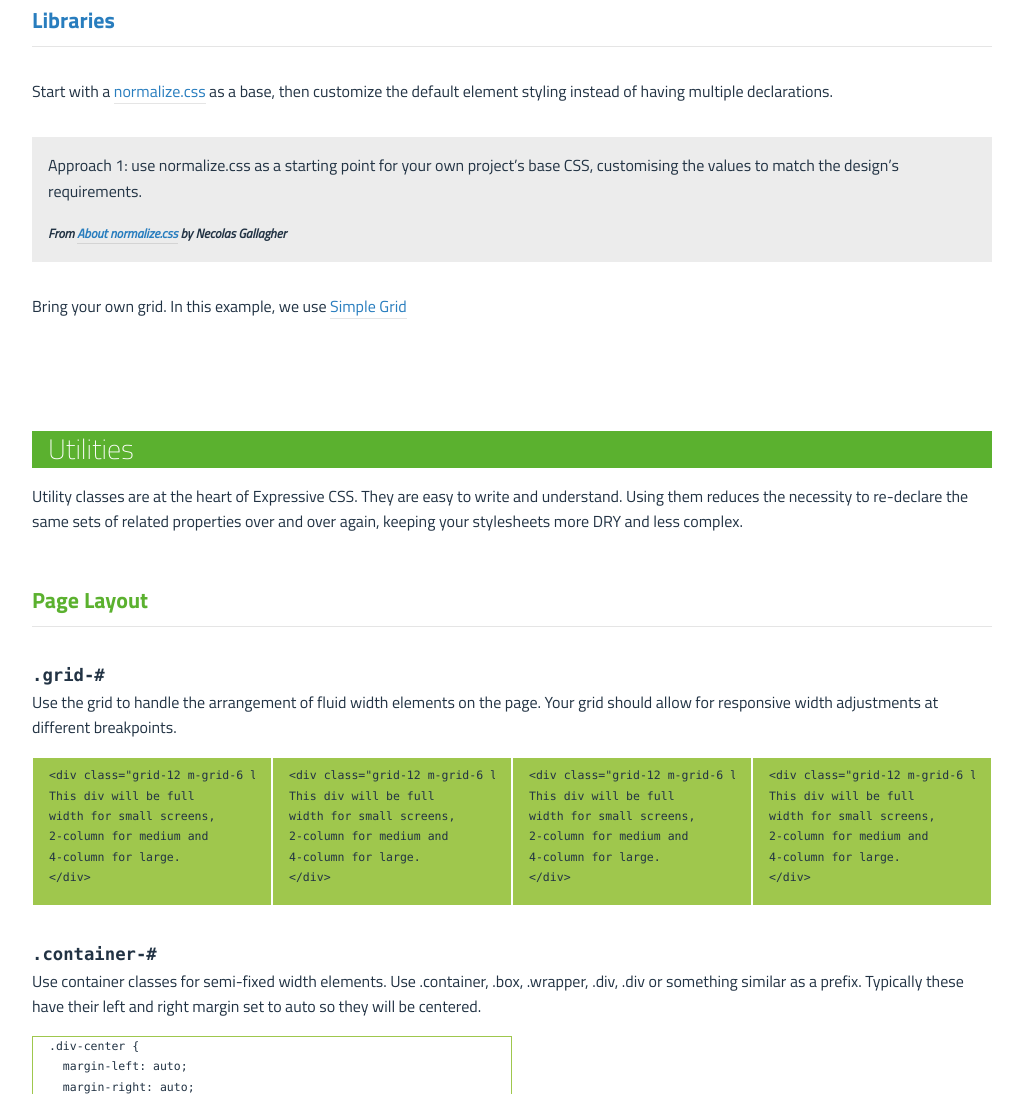
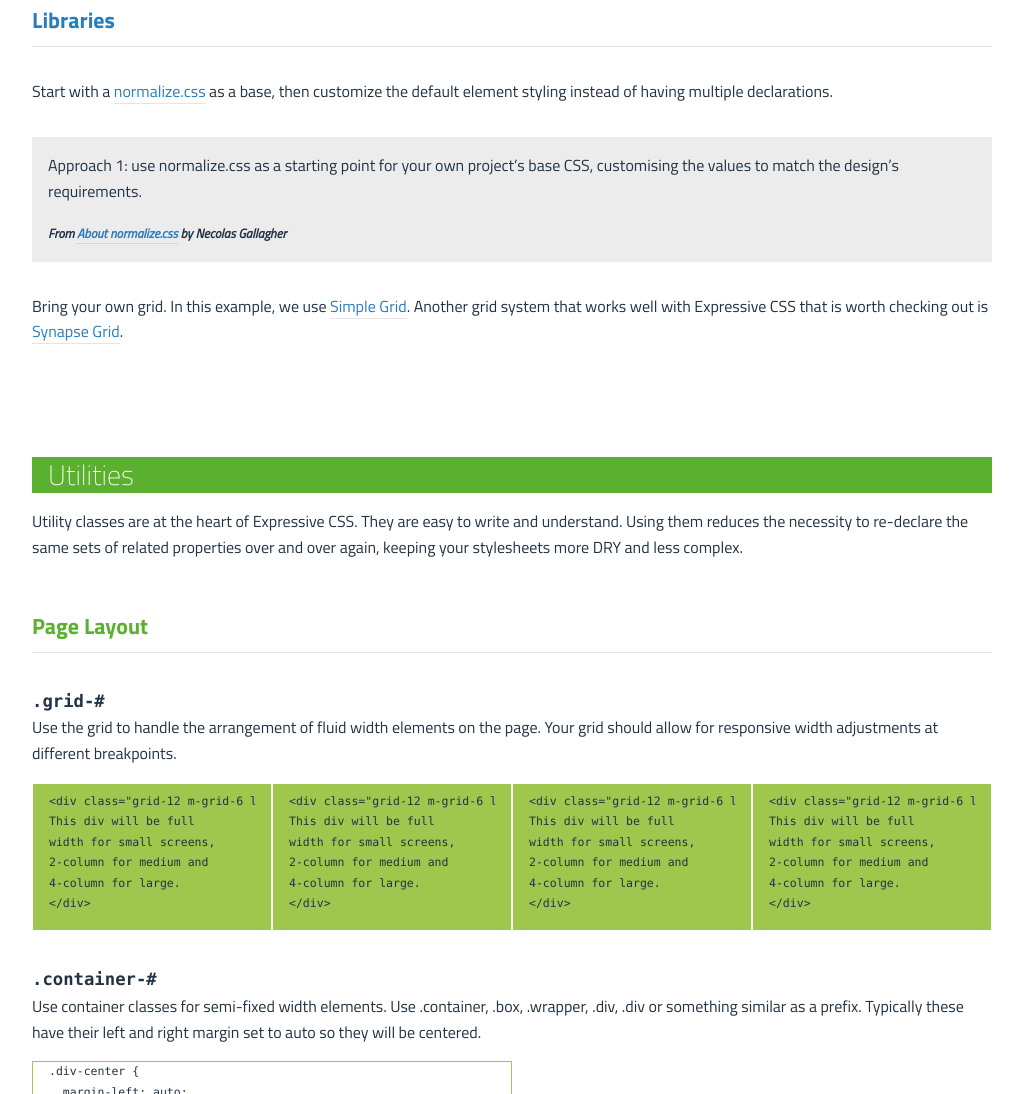
Before and after one commit to johnpolacek/expressive-css, a website: page styleguide/index.html in a window 1280 px wide. Shown: the part 1816-2910 px from the top of the page, without its empty margins (128-1151 px from the left). Drawn offline with Linux system fonts and the light colour scheme.

Commit message:
add link to synapse grid

```diff
--- a/styleguide/index.html
+++ b/styleguide/index.html
@@ -113,7 +113,7 @@ small, .text-small { font-size: 80%; }</code></pre>
                         <p>Approach 1: use normalize.css as a starting point for your own project’s base CSS, customising the values to match the design’s requirements.</p>
                         <cite class="text-small italic bold pad-1-bottom block">From <a href="http://nicolasgallagher.com/about-normalize-css/">About normalize.css</a> by Necolas Gallagher</cite>
                     </blockquote>
-                    <p>Bring your own grid. In this example, we use <a href="http://johnpolacek.github.io/simple-grid/">Simple Grid</a></p>
+                    <p>Bring your own grid. In this example, we use <a href="http://johnpolacek.github.io/simple-grid/">Simple Grid</a>. Another grid system that works well with Expressive CSS that is worth checking out is <a href="https://github.com/maxx1128/Synapse-Grid">Synapse Grid</a>.</p>
                 </div>
 
             </div>
```
